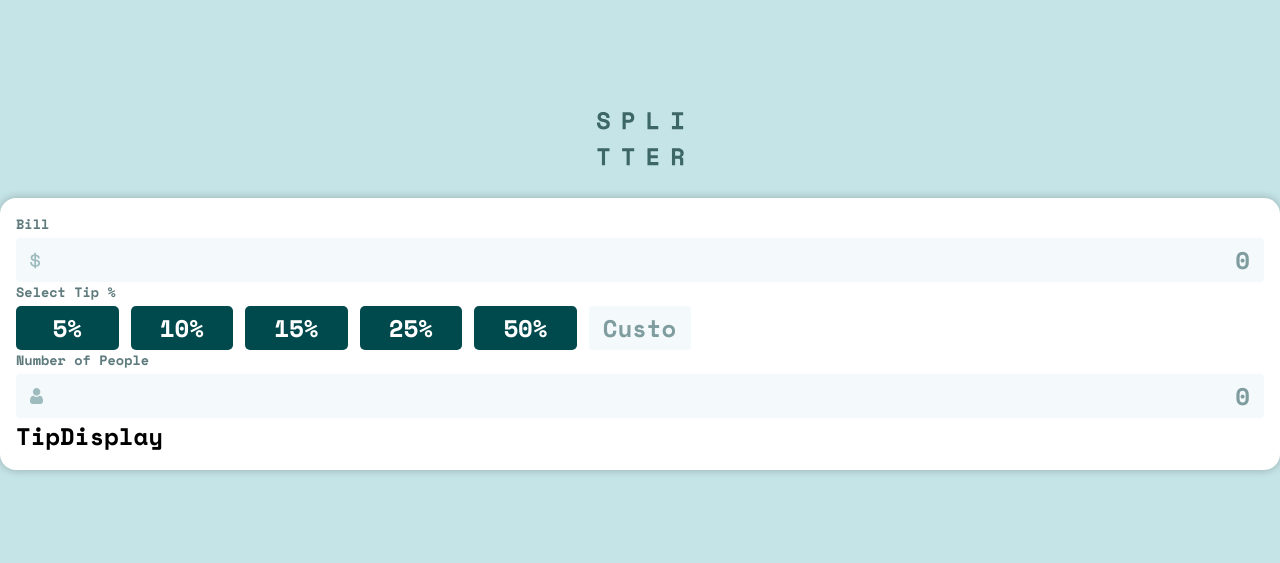
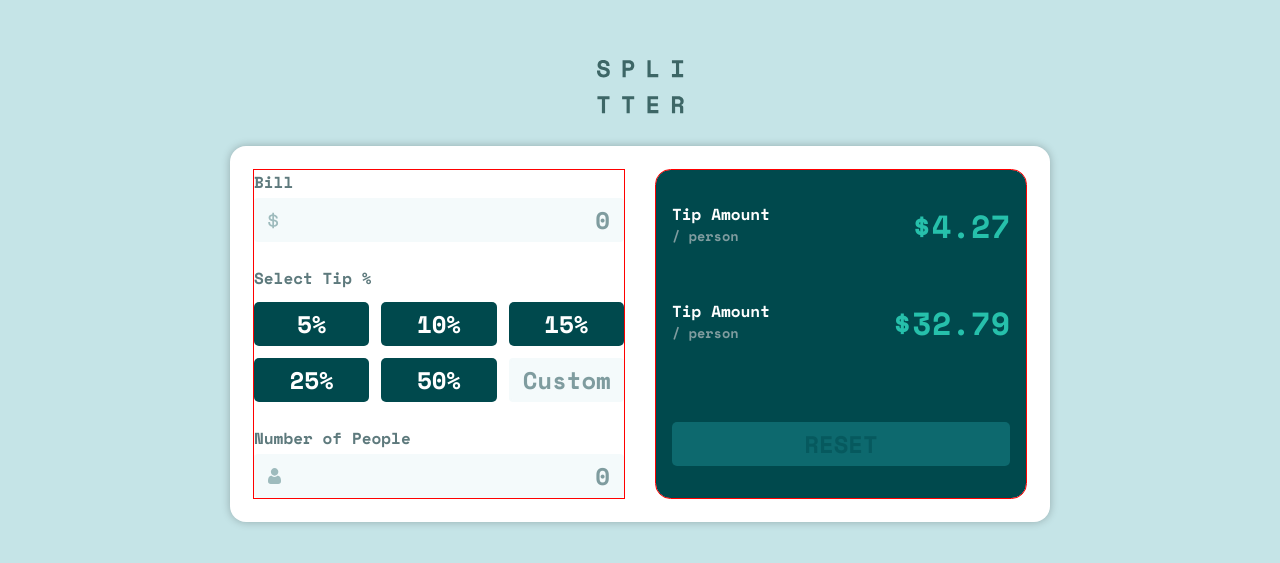
Before and after one commit to Lewis-mbui/tip-calculator-app, a React (Vite) app: page / in a window 1280 px wide. Shown: the part 109-672 px from the top of the page. Built offline with nearby package versions, Linux system fonts and the light colour scheme.

Commit message:
build tip display component

```diff
--- a/src/App.tsx
+++ b/src/App.tsx
@@ -1,5 +1,3 @@
-import dollarIcon from "../src/assets/images/icon-dollar.svg";
-import personIcon from "../src/assets/images/icon-person.svg";
 import logo from "../src/assets/images/logo.svg";
 
 import TipDisplay from "./components/TipDisplay";
@@ -8,77 +6,13 @@ import TipForm from "./components/TipForm";
 function App() {
   return (
     <div className="app">
-      <img className="logo" src={logo} alt="Splitter" />
-      <main className="container">
-        <TipForm />
-        <TipDisplay />
-      </main>
-      {/* <div className="form-group">
-        <label htmlFor="">Bill</label>
-        <div className="input-group">
-          <img src={dollarIcon} alt="" />
-          <input
-            placeholder="0"
-            type="number"
-            name=""
-            id=""
-            className="primary-input"
-          />
-        </div>
+      <div className="app__wrapper">
+        <img className="logo" src={logo} alt="Splitter" />
+        <main className="container">
+          <TipForm />
+          <TipDisplay />
+        </main>
       </div>
-
-      <div className="form-group percentage">
-        <label htmlFor="">Select Tip %</label>
-        <button className="btn btn--block btn--tip">5%</button>
-        <button className="btn btn--block btn--tip">10%</button>
-        <button className="btn btn--block btn--tip">15%</button>
-        <button className="btn btn--block btn--tip">25%</button>
-        <button className="btn btn--block btn--tip">50%</button>
-        <input placeholder="Custom" type="number" className="custom-input" />
-      </div>
-
-      <div className="form-group person">
-        <label htmlFor="">Number of people</label>
-        <p className="error">Can't be zero</p>
-        <div className="input-group">
-          <img src={personIcon} alt="" />
-          <input
-            placeholder="0"
-            type="number"
-            name=""
-            id=""
-            className="primary-input"
-          />
-        </div>
-      </div> */}
-      {/* <input
-        disabled
-        placeholder="Custom"
-        className="custom-input"
-        type="number"
-        name=""
-        id=""
-      />
-      <div className="input-group">
-        <img src={dollarIcon} alt="" />
-        <input
-          placeholder="0"
-          type="number"
-          name=""
-          id=""
-          className="primary-input"
-        />
-      </div>
-      <div className="input-group">
-        <img src={personIcon} alt="" />
-        <input
-          placeholder="0"
-          type="number"
-          name=""
-          id=""
-          className="primary-input"
-        />
-      </div> */}
     </div>
   );
 }
--- a/src/components/TipDisplay.tsx
+++ b/src/components/TipDisplay.tsx
@@ -1,5 +1,23 @@
 const TipDisplay = () => {
-  return <div>TipDisplay</div>;
+  return (
+    <div className="tip-display">
+      <div className="tip-amount">
+        <p className="text">
+          Tip Amount <span className="per-person">/ person</span>
+        </p>
+        <p className="amount">$4.27</p>
+      </div>
+      <div className="total">
+        <p className="text">
+          Tip Amount <span className="per-person">/ person</span>
+        </p>
+        <p className="amount">$32.79</p>
+      </div>
+      <button disabled className="btn btn--block btn--reset">
+        Reset
+      </button>
+    </div>
+  );
 };
 
 export default TipDisplay;
--- a/src/components/TipForm.tsx
+++ b/src/components/TipForm.tsx
@@ -19,7 +19,7 @@ const TipForm = () => {
         id="totalPeople"
         label="Number of People"
         icon={personIcon}
-        isDisabled={true}
+        isDisabled={false}
         error={null}
       />
     </form>
--- a/src/index.css
+++ b/src/index.css
@@ -36,6 +36,8 @@
 
   --inputs-padding-h: .75rem;
   --inputs-padding-v: .125rem;
+
+  --fs-medium: 1rem;
 }
 
 /* RESET STYLES */
@@ -163,7 +165,7 @@ input[type="number"]:not(:disabled) {
 /* FORM GROUPS */
 .form-group {
   /* outline: 2px solid red; */
-  font-size: .85rem;
+  font-size: var(--fs-medium);
   color: var(--clr-grey-500);
   display: grid;
   grid-template-columns: 1fr 1fr;
@@ -176,7 +178,7 @@ input[type="number"]:not(:disabled) {
 
 .form-group.percentage {
   grid-template-columns: repeat(auto-fit, minmax(6rem, 1fr));
-  column-gap: .75rem;
+  gap: .75rem;
 }
 
 .form-group:not(:has(.error)) :first-child {
@@ -194,11 +196,16 @@ input[type="number"]:not(:disabled) {
 
 /* APP */
 .app {
+  background-color: var(--clr-grey-200);
+}
+
+.app__wrapper {
   display: grid;
-  min-height: 100vh;
-  background-color: var(--clr-grey-200);
   align-content: center;
+  max-width: 440px;
+  margin: 0 auto;
   gap: 2rem;
+  height: 100vh;
 }
 
 .logo {
@@ -206,8 +213,70 @@ input[type="number"]:not(:disabled) {
 }
 
 .container {
+  display: grid;
+  gap: 2rem;
+
   background-color: var(--clr-white);
   border-radius: 1rem;
   box-shadow: 0 0 .5rem 0 rgba(0, 0, 0, .25);
-  padding: 1rem;
+  padding: 1.5rem 1rem;
 }
+
+.container > * {
+  outline: 1px solid red;
+}
+
+@media (min-width: 37.5em) {
+  .container {
+    grid-template-columns: 1fr 1fr;
+    padding: 1.5rem;
+  }
+
+  .app__wrapper {
+    max-width: 820px;
+  }
+}
+
+.tip-form {
+  display: grid;
+  gap: 1.5rem;
+}
+
+.tip-display {
+  display: grid;
+  gap: 1.5rem;
+
+  font-size: var(--fs-medium);
+  color: var(--clr-white);
+  background-color: var(--clr-green-900);
+  border-radius: .9rem;
+  padding: 2rem 1rem 1rem;
+}
+
+.tip-display .btn {
+  align-self: end;
+}
+
+.tip-amount,
+.total {
+  display: grid;
+  grid-template-columns: 1fr 1fr;
+}
+
+.per-person {
+  display: block;
+  font-size: .85rem;
+  color: var(--clr-grey-400);
+}
+
+.amount {
+  font-size: 2rem;
+  color: var(--clr-green-400);
+  justify-self: end;
+}
+
+@media (min-width: 37.5em) {
+  .tip-display {
+    padding-block: 2rem;
+  }
+}
```
